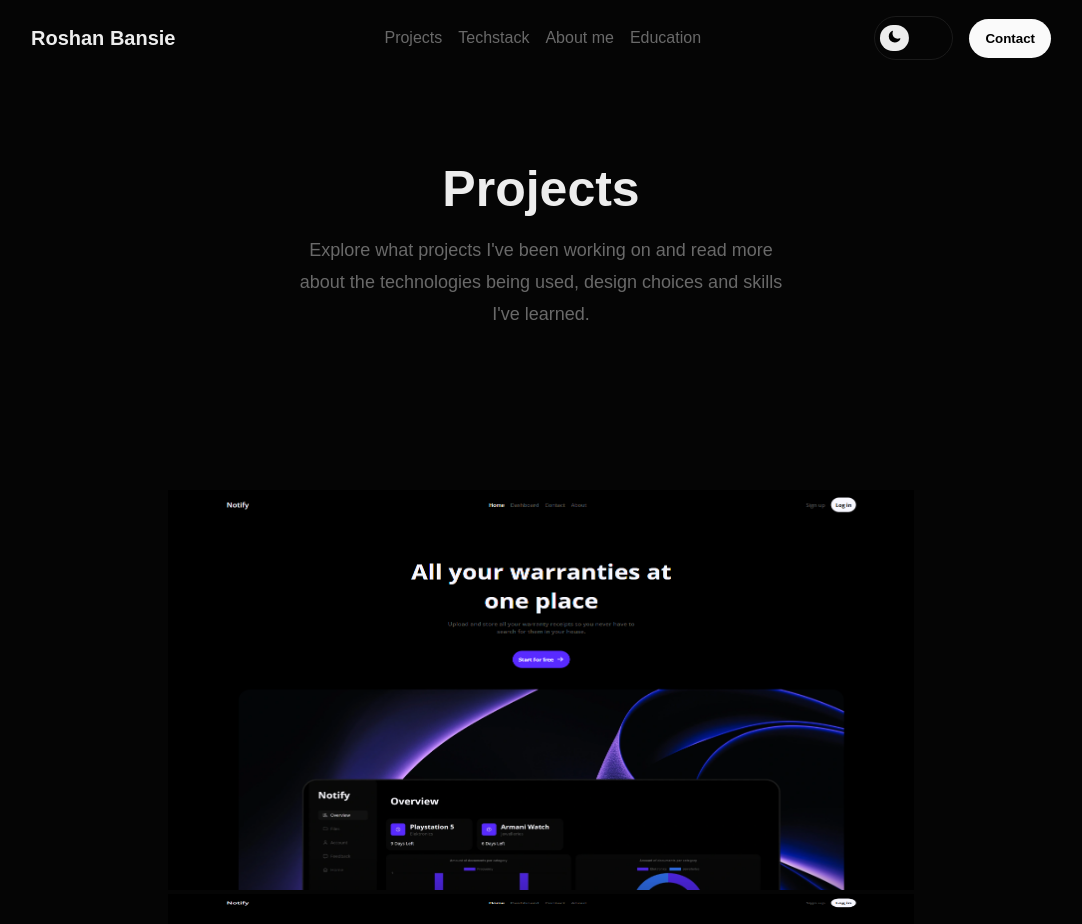
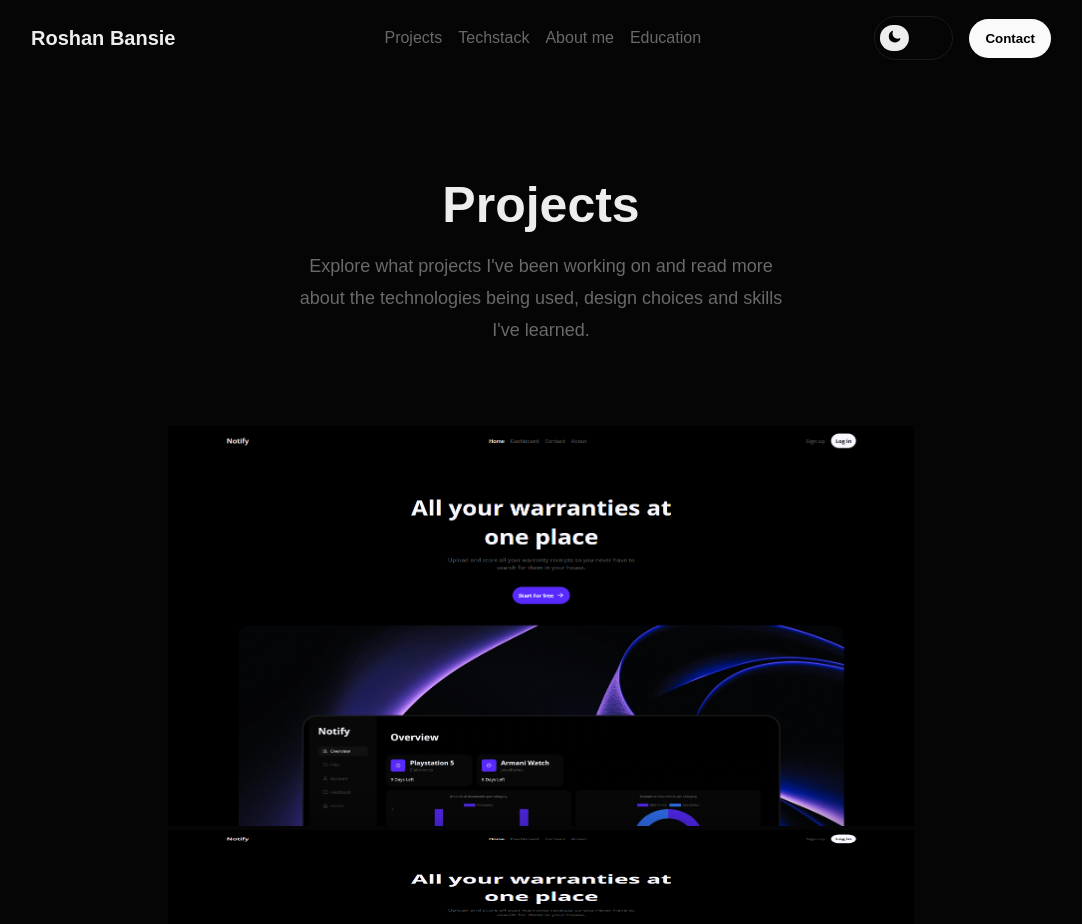
Before and after one commit to RoshanBansie/Portfolio, a Next.js app: page /projects in a window 1280 px wide. Shown: the top 924 px of the page, without its empty margins (99-1181 px from the left). Built offline with nearby package versions, Linux system fonts and the light colour scheme.

Commit message:
layout veranderingen en animations toegevoegd op projectspage.

```diff
--- a/app/globals.css
+++ b/app/globals.css
@@ -48,21 +48,18 @@ body {
   margin: 0;
 }
 
-.main {
-  display: flex;
+main {
   min-height: 100vh;
   width: 100%;
-  max-width: 800px;
+  display: flex;
   flex-direction: column;
   align-items: flex-start;
   justify-content: space-between;
-  background-color: var(--background-primary);
-  padding: 120px 60px;
 }
 
 main > * {
   width: 80%;
-  margin: 10rem auto;
+  margin: 5rem auto;
   max-width: 1800px;
 }
 
--- a/app/projects/[slug]/page.css
+++ b/app/projects/[slug]/page.css
@@ -3,6 +3,7 @@
 .project-page {
     width: 50%;
     max-width: 1100px;
+    margin-top: 10rem;
 }
 
 .project-page-header {
--- a/app/projects/page.css
+++ b/app/projects/page.css
@@ -1,15 +1,27 @@
 @import "@/app/globals.css";
+
+.projects-page {
+    display: flex;
+    flex-direction: column;
+    justify-content: space-between;
+    min-height: 100vh;
+    max-width: 1800px;
+    margin: 0 auto;
+}
 
 .projects-page-header {
     text-align: center;
     width: 40%;
+    margin: 0 auto;
+    margin-top: 10rem;
 }
 
 .projects-content {
     display: flex;
     flex-direction: column;
     align-items: center;
-    justify-content: center;
+    justify-content: space-between;
+    margin: 5rem auto;
 }
 
 @media (max-width: 820px) {
--- a/app/projects/page.tsx
+++ b/app/projects/page.tsx
@@ -1,21 +1,42 @@
-import "./page.css"
+"use client"
+
+import { motion } from "motion/react"
 import getProjectCard from "@/utils/getProjectCard"
 import projects from "@/data/projects"
+import "./page.css"
 
 export default function Page() {
     return (
-        <main className="projects-page">
-            <section className="projects-page-header">
+        <section className="projects-page">
+            <motion.section
+                className="projects-page-header"
+                initial={{opacity: 0, y: 40}}
+                whileInView={{opacity: 1, y: 0}}
+                transition={{duration: 0.5}}
+                viewport={{once: true}}
+            >
                 <h2>Projects</h2>
                 <p>
                     Explore what projects I've been working on
                     and read more about the technologies being used,
                     design choices and skills I've learned.
                 </p>
+            </motion.section>
+            <section className="projects-content">
+                {projects.map((project, i) => {
+                    return (
+                        <motion.div
+                            key={"project-animation-"+i}
+                            initial={{opacity: 0, y: 40}}
+                            whileInView={{opacity: 1, y: 0}}
+                            transition={{duration: 0.5, delay: i*0.2+0.5}}
+                            viewport={{once: true}}
+                        >
+                            {getProjectCard(project)}
+                        </motion.div>
+                    )
+                })}
             </section>
-            <section className="projects-content">
-                {projects.map(project => getProjectCard(project))}
-            </section>
-        </main>
+        </section>
     )
 }
```
